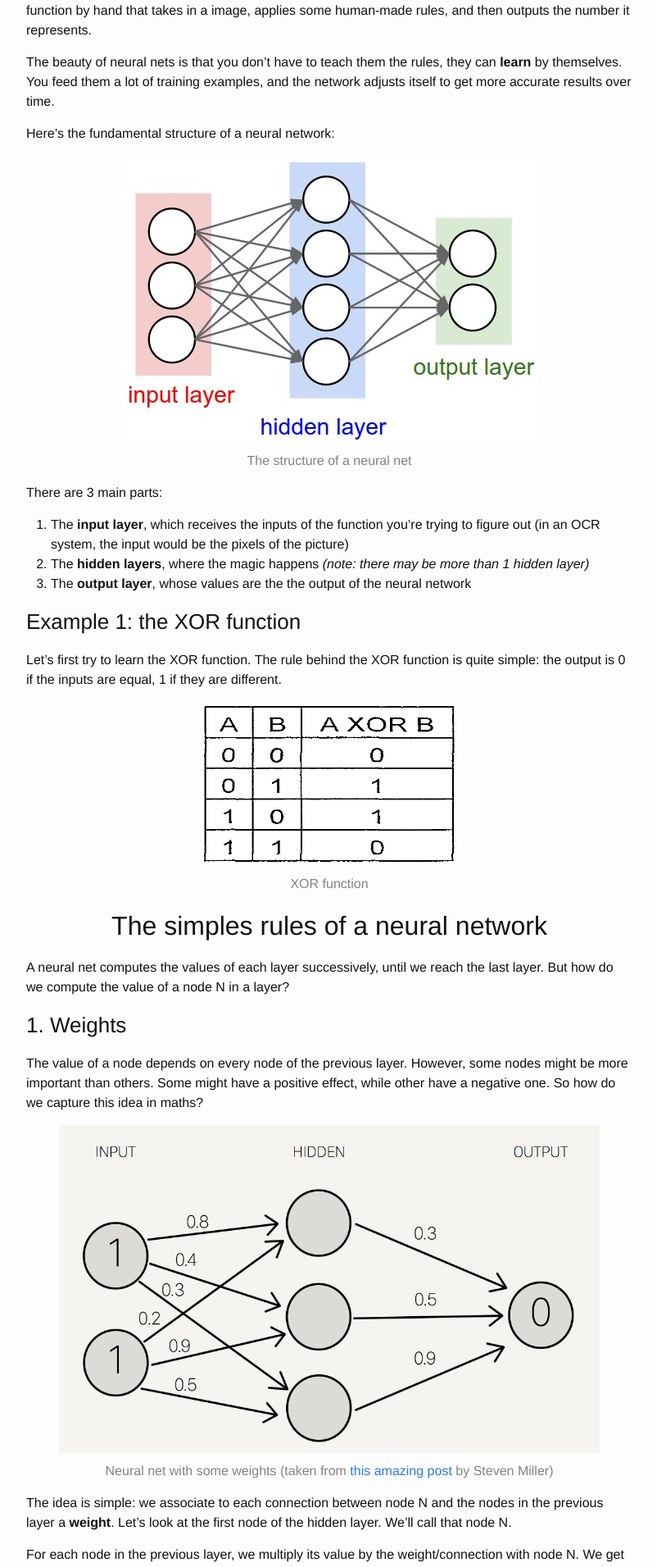
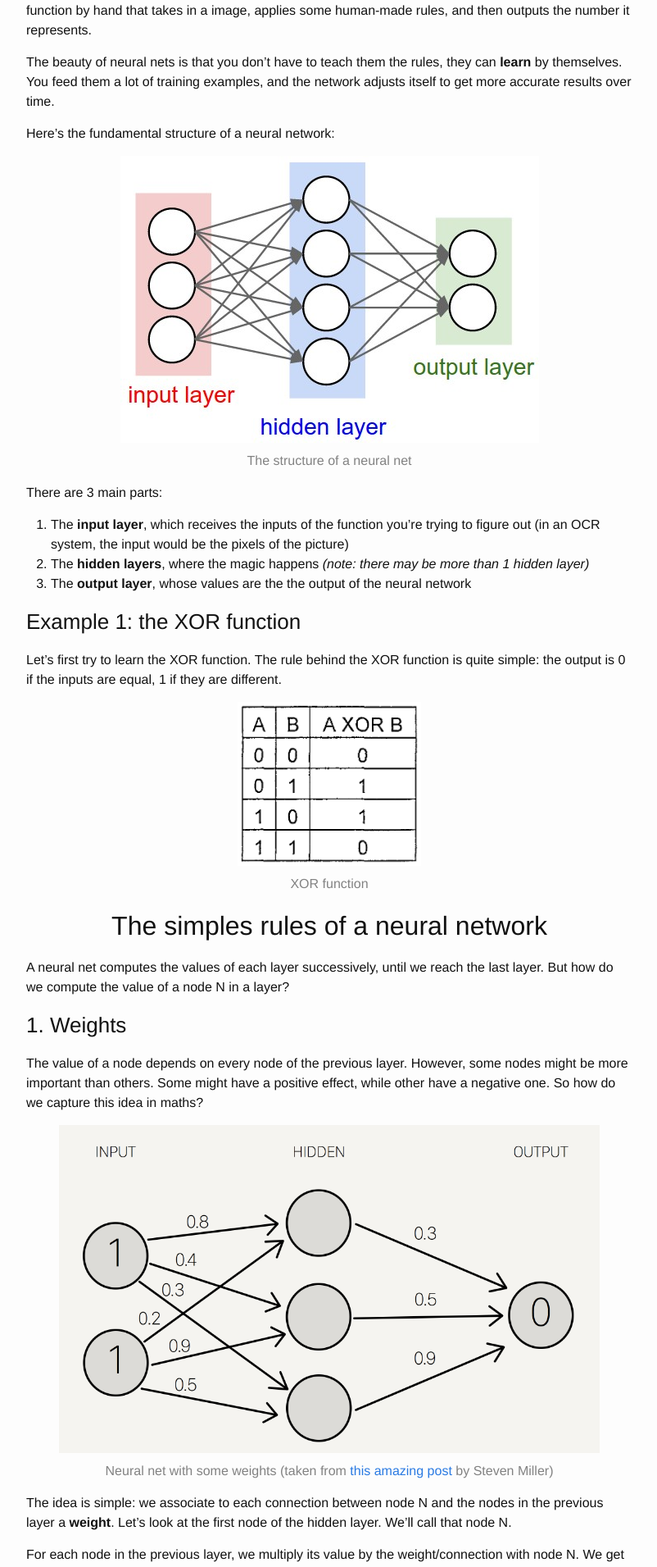
Before and after one commit to bonaert/bonaert, a Jekyll site: the page built from _posts/2016-08-11-intro-to-neural-nets.markdown, in a window 1280 px wide. Shown: the part 388-2299 px from the top of the page at 82% size, without its empty margins (238-1040 px from the left). Built offline with Jekyll 4.4.1, drawn with Linux system fonts in a browser that asks for light colours.

Commit message:
We know specify max-width and max-height (instead of width and height) to keep the aspect ratio

```diff
--- a/_includes/image.html
+++ b/_includes/image.html
@@ -5,14 +5,15 @@
     {% endif %}
         <img src="{{ include.img }}" alt="{{ include.title }}"
 
+	style='
 	{% if include.width %}
-	width="{{include.width}}"
+	max-width: {{include.width}}px;
 	{% endif %}
 
 	{% if include.height %}
-	height="{{include.height}}"
+	max-height: {{include.height}}px;
 	{% endif %}
-
+	'
 />
     {% if include.url %}
     </a>
```
